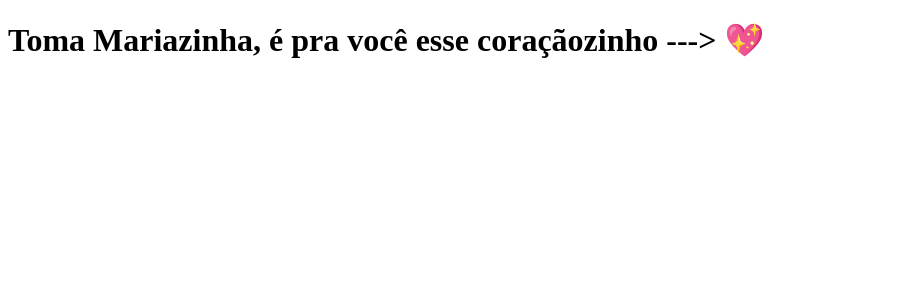
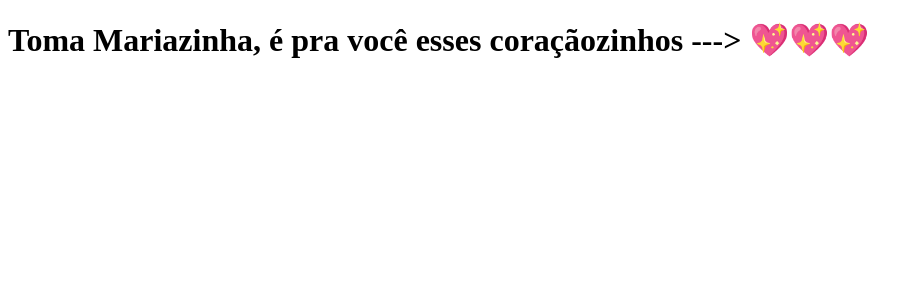
Before and after one commit to JhonattasFerreira/clone-tabnews, a Next.js app: page / in a window 1280 px wide. Shown: the top 300 px of the page, without its empty margins (0-922 px from the left). Built offline with nearby package versions, Linux system fonts and the light colour scheme.

Commit message:
modify text

```diff
--- a/pages/index.js
+++ b/pages/index.js
@@ -1,5 +1,5 @@
 const Home = () => {
-    return <h1>{`Toma Mariazinha, é pra você esse coraçãozinho ---> 💖`}</h1>
+    return <h1>{`Toma Mariazinha, é pra você esses coraçãozinhos ---> 💖💖💖`}</h1>
 }
 
 export default Home;
```
